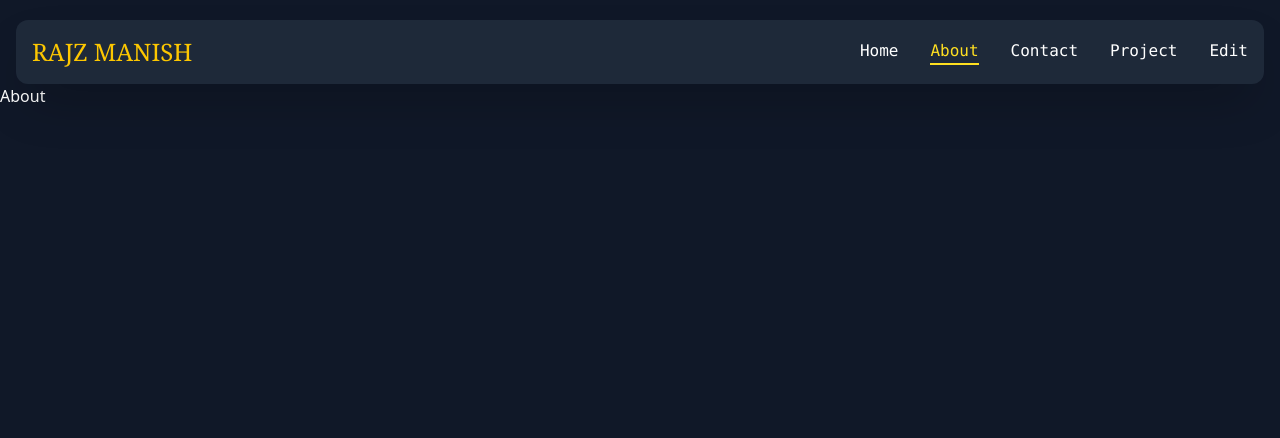
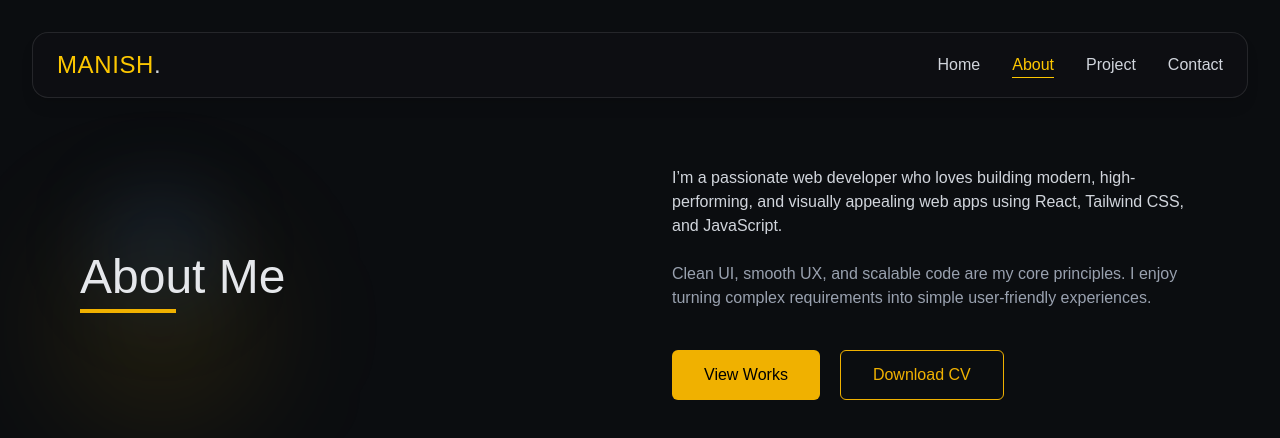
Before and after one commit to strictlyManish/Redux-tolkit, a React (Vite) app: page /about in a window 1280 px wide. Shown: the top 438 px of the page. Built offline with nearby package versions, Linux system fonts and the light colour scheme.

Commit message:
making about section

```diff
--- a/src/App.jsx
+++ b/src/App.jsx
@@ -1,12 +1,13 @@
 import Navigation from './components/Navigation';
 import Mainroutes from './routes/Mainroutes';
+
 function App() {
   return (
-    <div className="h-screen w-screen bg-gray-900 text-white py-5 overflow-x-hidden">
+    <div className="min-h-screen w-full bg-[#0b0d10] text-gray-200 overflow-x-hidden pt-5">
       <Navigation />
       <Mainroutes />
     </div>
-  )
+  );
 }
 
-export default App
+export default App;
--- a/src/components/Navigation.jsx
+++ b/src/components/Navigation.jsx
@@ -1,42 +1,39 @@
-import { useState } from "react"
-import { NavLink } from "react-router-dom"
-import { Menu, X } from "lucide-react"
+import { useState } from "react";
+import { NavLink } from "react-router-dom";
+import { Menu, X } from "lucide-react";
 
 function Navigation() {
-  const [isOpen, setIsOpen] = useState(false)
+  const [isOpen, setIsOpen] = useState(false);
 
-  const toggleMenu = () => {
-    setIsOpen(!isOpen)
-  }
+  const toggleMenu = () => setIsOpen(!isOpen);
 
   const navLinks = [
     { label: "Home", path: "/" },
     { label: "About", path: "/about" },
+    { label: "Project", path: "/project" },
     { label: "Contact", path: "/contact" },
-    { label: "Project", path: "/project" },
-    { label: "Edit", path: "/edit" },
-  ]
+  ];
 
   return (
-    <nav className="bg-gray-800 backdrop-blur-3xl rounded-xl p-4 mx-4 shadow-2xl  font-mono sticky top-0  z-50">
-      <div className="flex justify-between items-center">
+    <nav className="backdrop-blur-xl bg-[#0f1114]/70 border border-white/10 rounded-2xl mx-4 md:mx-8 px-6 py-4 shadow-lg sticky top-3 z-50">
+      <div className="flex items-center justify-between">
 
-        <div className="logo">
-          <h1 className="text-xl sm:text-xl md:text-2xl font-bolder text-yellow-400 font-serif">
-            RAJZ MANISH
-          </h1>
-        </div>
+        {/* Logo */}
+        <h1 className="text-2xl font-bold text-yellow-400 tracking-wide">
+          MANISH<span className="text-gray-300">.</span>
+        </h1>
 
-        <div className="hidden md:flex links gap-5 lg:gap-8">
+        {/* Desktop Links */}
+        <div className="hidden md:flex gap-8">
           {navLinks.map((link) => (
             <NavLink
               key={link.path}
               to={link.path}
               className={({ isActive }) =>
-                `text-sm lg:text-base font-medium transition-colors ${
+                `text-base transition-all duration-300 ${
                   isActive
-                    ? "text-yellow-300 border-b-2 border-yellow-300"
-                    : "text-white hover:text-gray-200"
+                    ? "text-yellow-400 border-b border-yellow-400"
+                    : "text-gray-300 hover:text-white"
                 }`
               }
             >
@@ -45,27 +42,29 @@ function Navigation() {
           ))}
         </div>
 
+        {/* Mobile Menu Button */}
         <button
           onClick={toggleMenu}
-          className="md:hidden text-white p-2"
-          aria-label="Toggle menu"
+          className="md:hidden text-yellow-300 p-2"
+          aria-label="Toggle navigation menu"
         >
-          {isOpen ? <X size={24} /> : <Menu size={24} />}
+          {isOpen ? <X size={26} /> : <Menu size={26} />}
         </button>
       </div>
 
+      {/* Mobile Menu */}
       {isOpen && (
-        <div className="md:hidden mt-4 flex flex-col gap-3 pb-2">
+        <div className="md:hidden mt-4 flex flex-col gap-3 rounded-xl p-4">
           {navLinks.map((link) => (
             <NavLink
               key={link.path}
               to={link.path}
               onClick={() => setIsOpen(false)}
               className={({ isActive }) =>
-                `text-sm py-2 px-2 rounded transition-colors ${
+                `py-2 px-3 rounded-lg transition-all duration-300 ${
                   isActive
-                    ? "text-yellow-300 bg-gray-600"
-                    : "text-white hover:text-gray-200 hover:bg-gray-700"
+                    ? "text-yellow-400 bg-[#1a1d21]"
+                    : "text-gray-300 hover:bg-[#1b1e23] hover:text-white"
                 }`
               }
             >
@@ -75,7 +74,7 @@ function Navigation() {
         </div>
       )}
     </nav>
-  )
+  );
 }
 
-export default Navigation
+export default Navigation;
--- a/src/index.css
+++ b/src/index.css
@@ -1,7 +1,9 @@
 @import "tailwindcss";
+@import url('https://fonts.googleapis.com/css2?family=Geom:ital,wght@0,300..900;1,300..900&display=swap');
 
 *{
     font-weight: 400;
+      font-family: "Geom", sans-serif;
 }
 
 html,body{
@@ -11,21 +13,5 @@ html,body{
 
 /* width */
 ::-webkit-scrollbar {
-  width: 8px;
+  width: 0px;
 }
-
-/* Track */
-::-webkit-scrollbar-track {
-  background: #1f1f1f;
-}
-
-/* Handle */
-::-webkit-scrollbar-thumb {
-  background: #555;
-  border-radius: 10px;
-}
-
-/* Handle on hover */
-::-webkit-scrollbar-thumb:hover {
-  background: #888;
-}
--- a/src/pages/About.jsx
+++ b/src/pages/About.jsx
@@ -1,9 +1,71 @@
-import React from 'react'
+import { motion } from "framer-motion";
+import { useNavigate } from "react-router-dom";
 
-function About() {
+export default function AboutSection() {
+
+
+  const navigate = useNavigate();
+
+
+
   return (
-    <div>About</div>
-  )
+    <section className="bg-[#0b0d10] text-gray-200 py-20 px-6 md:px-20">
+      <div className="max-w-7xl mx-auto grid md:grid-cols-2 gap-16 items-center">
+
+        {/* Left Title with subtle shapes */}
+        <div className="relative">
+          {/* Shape accents */}
+          <div className="absolute -top-8 -left-6 w-52 h-52 bg-yellow-500/10 rounded-full blur-3xl"></div>
+          <div className="absolute bottom-0 left-4 w-32 h-32 bg-blue-500/10 rounded-full blur-2xl"></div>
+
+          <motion.h2
+            initial={{ opacity: 0, x: -30 }}
+            whileInView={{ opacity: 1, x: 0 }}
+            transition={{ duration: 0.4 }}
+            className="relative text-4xl md:text-5xl font-bold"
+          >
+            About Me
+            <span className="block h-1 w-24 bg-yellow-500 mt-2"></span>
+          </motion.h2>
+        </div>
+
+        {/* Right Text + Actions */}
+        <motion.div
+          initial={{ opacity: 0, x: 30 }}
+          whileInView={{ opacity: 1, x: 0 }}
+          transition={{ duration: 0.4 }}
+        >
+          <p className="mb-6 text-gray-300">
+            I’m a passionate web developer who loves building modern,
+            high-performing, and visually appealing web apps using React,
+            Tailwind CSS, and JavaScript.
+          </p>
+          <p className="mb-10 text-gray-400">
+            Clean UI, smooth UX, and scalable code are my core principles.
+            I enjoy turning complex requirements into simple user-friendly
+            experiences.
+          </p>
+
+          <div className="flex gap-5">
+            <motion.button
+              onClick={()=>navigate("/project")}
+              whileHover={{ scale: 1.05 }}
+              className="px-8 py-3 bg-yellow-500 text-black font-semibold rounded-md"
+            >
+              View Works
+            </motion.button>
+
+            <motion.button
+               onClick={()=>navigate("/resume")}
+              whileHover={{ scale: 1.05 }}
+              className="px-8 py-3 border border-yellow-500 text-yellow-500 rounded-md"
+            >
+              Download CV
+            </motion.button>
+          </div>
+        </motion.div>
+
+      </div>
+    </section>
+  );
 }
-
-export default About
--- a/src/pages/Home.jsx
+++ b/src/pages/Home.jsx
@@ -1,74 +1,89 @@
-import React from 'react'
-import { SiReact, SiNextdotjs, SiTypescript, SiTailwindcss } from 'react-icons/si'
+import { SiReact, SiTailwindcss } from 'react-icons/si'
+import { FaHtml5, FaJs, FaNodeJs, FaPython } from "react-icons/fa";
 import { LogoLoop } from './../components/LogoLoop'
 import { motion } from 'framer-motion'
-import { FaHtml5 } from 'react-icons/fa'
 import { BiSolidFileCss } from 'react-icons/bi'
+import { SiVite, SiRedux, SiBootstrap, SiSass, SiGithub, SiGit } from "react-icons/si";
 
 function Home() {
 
   const techLogos = [
     { node: <SiReact />, title: "React", href: "https://react.dev" },
     { node: <SiTailwindcss />, title: "Tailwind CSS", href: "https://tailwindcss.com" },
-    {node:<FaHtml5 />,title:"HTML" ,href:"https://html.com"},
-    {node:<BiSolidFileCss />,title:"CSS" ,href:"https://html.com"}
+    { node: <FaHtml5 />, title: "HTML", href: "https://html.com" },
+    { node: <BiSolidFileCss />, title: "CSS", href: "https://html.com" },
+    { node: <FaJs />, title: "JS", href: "https://js.com" },
+    { node: <SiVite />, title: "Vite", href: "https://vitejs.dev" },
+    { node: <SiRedux />, title: "Redux", href: "https://redux.js.org" },
+    { node: <SiBootstrap />, title: "Bootstrap", href: "https://getbootstrap.com" },
+    { node: <SiSass />, title: "Sass", href: "https://sass-lang.com" },
+    { node: <SiGit />, title: "Git", href: "https://git-scm.com" },
+    { node: <SiGithub />, title: "GitHub", href: "https://github.com" },
+    { node: <FaNodeJs />, title: "Node.js", href: "https://nodejs.org" },
+    { node: <FaPython />, title: "Python", href: "https://python.org" },
   ]
 
   return (
-    <div className="px-5 md:px-15 mt-10">
+    <section className="px-5 md:px-20 py-20 bg-[#0b0d10] text-gray-300">
 
-      {/* HERO SECTION */}
-      <div className="flex flex-col-reverse md:flex-row items-center justify-between gap-10">
+      {/* HERO */}
+      <div className="flex flex-col-reverse md:flex-row items-center justify-between gap-16">
 
+        {/* HERO TEXT */}
         <motion.div
-          initial={{ opacity: 0, y: 20 }}
-          animate={{ opacity: 1, y: 0 }}
+          initial={{ opacity: 0, x: -25 }}
+          animate={{ opacity: 1, x: 0 }}
           transition={{ duration: 0.6 }}
-          className="flex-1 flex flex-col gap-4"
+          className="relative flex-1 flex flex-col gap-4"
         >
-          <p className="text-2xl md:text-4xl font-light">HELLO</p>
-          <p className="text-3xl md:text-5xl font-light text-gray-500">Hey I'm Manish</p>
 
-          <p className="text-gray-300 leading-relaxed md:w-4/5">
-            I build modern, responsive, and intuitive web experiences using React,
-            Tailwind CSS, and JavaScript. I love transforming ideas into real products.
+          {/* glow background */}
+          <div className="absolute -top-6 -left-6 w-48 h-48 bg-yellow-600/10 blur-3xl rounded-full"></div>
+          <div className="absolute bottom-0 left-10 w-32 h-32 bg-blue-500/10 blur-2xl rounded-full"></div>
+
+          <p className="text-3xl md:text-5xl font-semibold text-white">Hey, I'm Manish</p>
+
+          <p className="text-gray-400 leading-relaxed md:w-4/5">
+            I build fast, responsive, and visually striking digital products using
+            React, Tailwind, and modern JavaScript tooling.
           </p>
 
-          <div className="flex gap-4 mt-4">
+          {/* Hero buttons */}
+          <div className="flex gap-5 mt-6">
             <motion.button
-              whileHover={{ scale: 1.1 }}
-              className="px-8 py-3 bg-yellow-800 rounded-3xl"
+              whileHover={{ scale: 1.08 }}
+              className="px-8 py-3 bg-yellow-700 text-black rounded-3xl font-medium"
             >
-              Hire
+              Hire Me
             </motion.button>
 
             <motion.button
-              whileHover={{ scale: 1.1 }}
-              className="px-8 py-3 bg-gray-700 rounded-3xl"
+              whileHover={{ scale: 1.08 }}
+              className="px-8 py-3 border border-yellow-600 text-yellow-500 rounded-3xl font-medium"
             >
               Resume
             </motion.button>
           </div>
+
         </motion.div>
 
-        {/* HERO IMAGE */}
+        {/* IMAGE */}
         <motion.div
-          animate={{ y: [0, -8, 0] }}
+          animate={{ y: [0, -10, 0] }}
           transition={{ duration: 3, repeat: Infinity }}
           className="flex-1"
         >
           <img
             src="hero.jpeg"
-            alt="hero web developer"
+            alt="web developer"
+            loading="lazy"
             className="rounded-3xl w-full max-w-md mx-auto shadow-lg"
           />
         </motion.div>
-
       </div>
 
-      {/* LOGO LOOP */}
-      <div className="mt-30 h-[180px] relative overflow-hidden w-full">
-
+      {/* LOGOS */}
+      <div className="mt-28 h-32 relative overflow-hidden w-full">
         <LogoLoop
           logos={techLogos}
           speed={120}
@@ -78,12 +93,11 @@ function Home() {
           scaleOnHover
           hoverSpeed={0}
           fadeOut
-          fadeOutColor="#101828"
+          fadeOutColor="#0b0d10"
         />
-
       </div>
 
-    </div>
+    </section>
   )
 }
 
```
